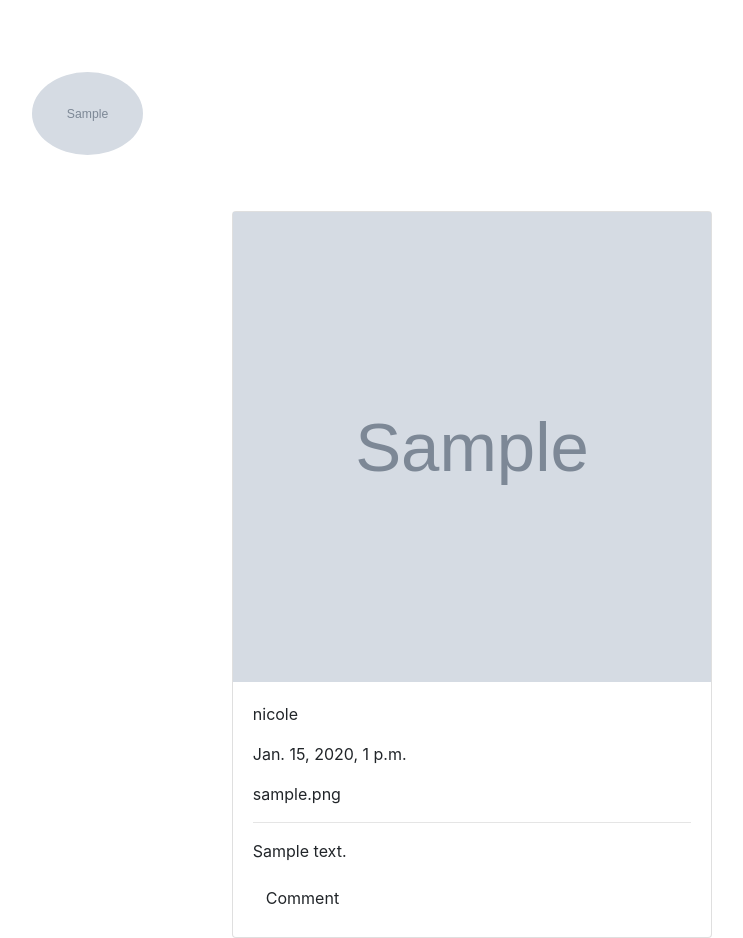
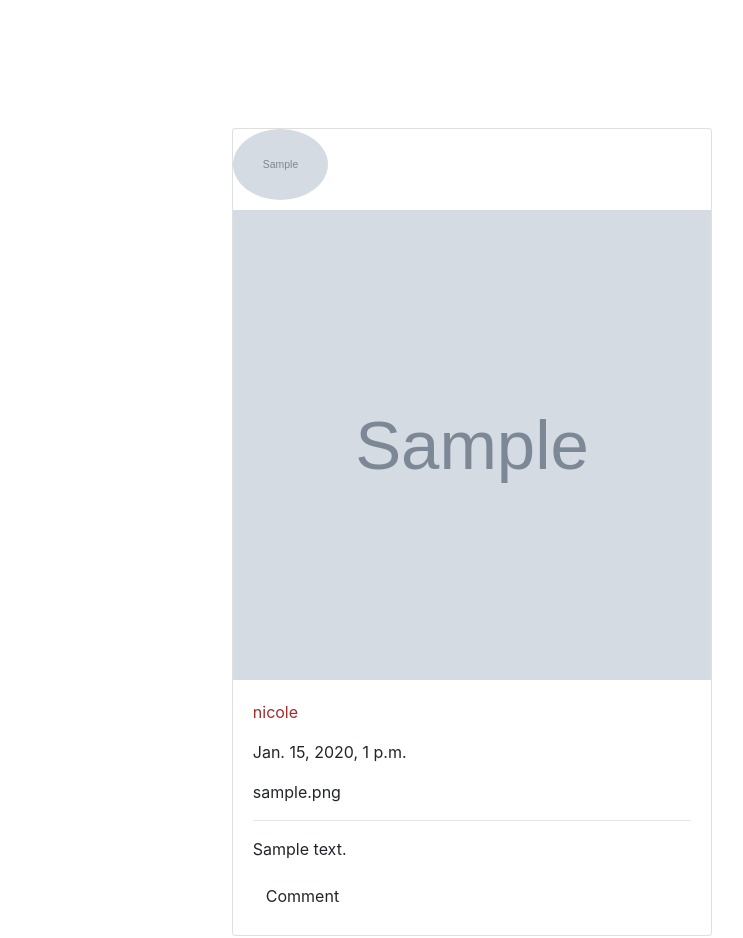
Before and after one commit to nicky-code/instagram, a Django app: page / in a window 1280 px wide. Shown: the part 86-1024 px from the top of the page, without its empty margins (53-796 px from the left). Run offline with Django 3.2, Linux system fonts and the light colour scheme; a user stored in the database is signed in; data comes from the database, SQL or seed files in the repository; tables that the repository leaves empty hold one stand-in row (values such as "Sample post"); grey boxes marked "Sample" are stand-in pictures; some libraries are stand-ins or nearby versions.

```diff
--- a/insta/models.py
+++ b/insta/models.py
@@ -63,10 +63,6 @@ class Image(models.Model):
         images =cls.objects.all().prefetch_related('comments_set')
         return images
 
-    @classmethod
-    def get_image_by_id(cls,id):
-        image=cls.objects.filter(id=id).all()
-        return image
 
     @classmethod
     def get_profile_picture(cls,profile):
--- a/insta/templates/new-profile.html
+++ b/insta/templates/new-profile.html
@@ -15,7 +15,7 @@
 </head>
 
 <body>
-
+<div class="container">
   <form  action="{%url 'profile'%}" method="post" enctype="multipart/form-data">
     {%csrf_token%}
 
@@ -26,7 +26,7 @@
    {% block scripts %}
   <script src="https://ajax.googleapis.com/ajax/libs/jquery/3.2.1/jquery.min.js"></script>
   {% bootstrap_javascript %} {% endblock %}
-
+</div>
 </body>
 
 </html>
--- a/insta/templates/new_image.html
+++ b/insta/templates/new_image.html
@@ -15,6 +15,7 @@
 </head>
 
 <body>
+  <div class="container">
 
   <form  action="{%url 'new_image'%}" method="post" enctype="multipart/form-data">
     {%csrf_token%}
@@ -26,7 +27,7 @@
    {% block scripts %}
   <script src="https://ajax.googleapis.com/ajax/libs/jquery/3.2.1/jquery.min.js"></script>
   {% bootstrap_javascript %} {% endblock %}
-
+</div>
 </body>
 
 </html>
--- a/insta/templates/profile.html
+++ b/insta/templates/profile.html
@@ -16,11 +16,10 @@
 {% for img in all_images %}
 
   <div class="container">
-    <!-- displaying News articles -->
+
     <div class="pro">
             {%if user%}
             <img src="{{myProfile.profile_photo.url}}" class="profile">
-            <p> {{ img.image_caption }} </p>
             {%endif%}
     </div>
     <div class="imag">
--- a/insta/templates/registration/registration_form.html
+++ b/insta/templates/registration/registration_form.html
@@ -3,7 +3,9 @@
 <div class="container">
   <div class="row">
     <!-- Empty div -->
-    <div class="col-md-4"></div>
+    <div class="col-md-4">
+
+    </div>
     <div class="col-md-4">
       {% if form.errors %}
         <p> Some Information Might be Incorrect </p>
--- a/insta/templates/welcome.html
+++ b/insta/templates/welcome.html
@@ -6,14 +6,17 @@
 
 
 <div class="container">
- <img src="{{myProfile.profile_photo.url}}" style="border-radius: 60%;width: 10%;height: 10%;">
+
   {% for img in image %}
 
     <div class="card" style="width: 30rem; margin-top:5%; margin-left:18% ">
+      {%if myProfile%}
+      <img src="{{myProfile.profile_photo.url}}" style="border-radius: 60%;width: 20%;height: 20%;margin-bottom: 2%">
+      {%endif%}
         <img src="{{img.image.url}}" height="470" class="img-responsive" alt="Image">
 
         <div class="card-body">
-            <p> {{ img.user }} </p>
+            <p style="color: brown"> {{ img.user }} </p>
         <p> {{ img.posted_time }} </p>
         <p> {{ img.image_caption }} </p>
         <hr>
```
Also changed, not shown: media/images/IMG-20181015-WA0005-1.jpg (added), media/images/Screenshot_2018-07-12-20-31-14-1.png (added), media/photos/IMG-20181015-WA0007-1_DJcrKza.jpg (added).
